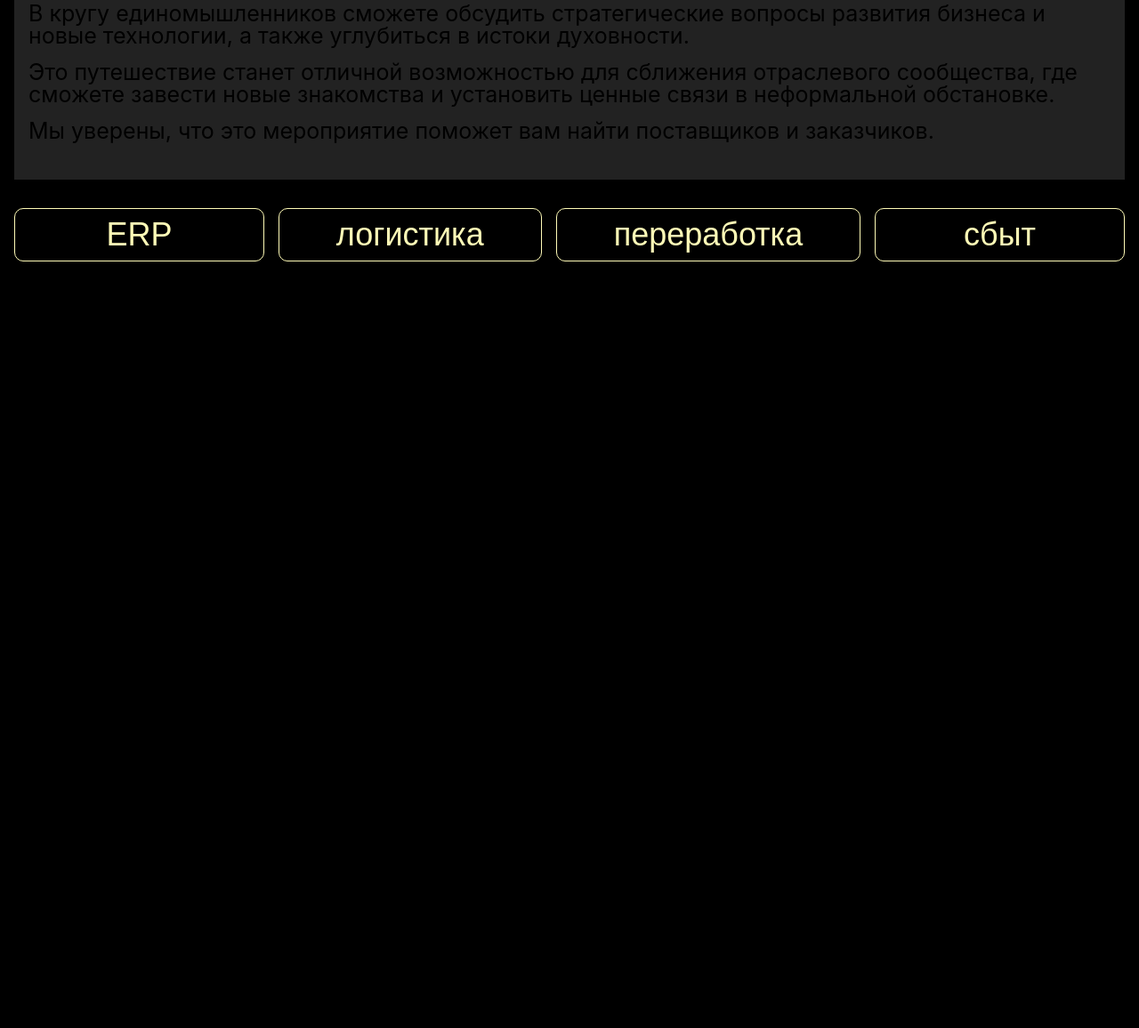
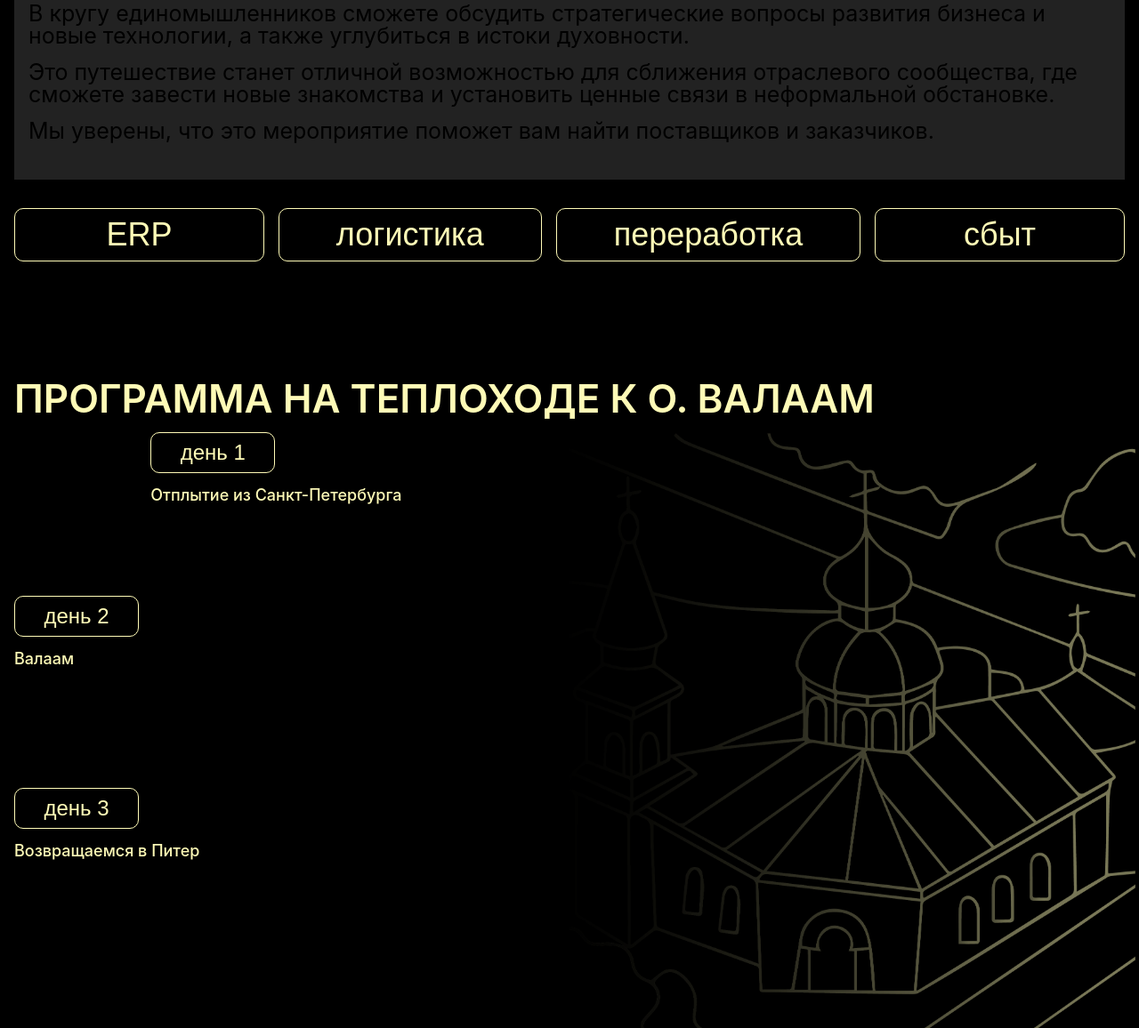
Before and after one commit to garaev-vadim-m/digital, a website built with Vite: page docs/index.html in a window 1280 px wide. Shown: the part 547-1703 px from the top of the page at 89% size. Before the commit the page ends 857 px from the top, so only its background shows below. Built offline with nearby package versions, Linux system fonts and the light colour scheme.

Commit message:
Programm

```diff
--- a/docs/index-C0xCbIzc.js
+++ b/docs/index-Bk4wQ_Dk.js
@@ -54,8 +54,8 @@
     const style = document.createElement("style");
     style.textContent = `
       button {
-        padding: 8px clamp(30px, 5vw, 100px);
-        font-size: clamp(28px, 5vw, 36px);
+        padding: 8px clamp(30px, 5vw, ${this.getAttribute("maxPadding") || "100"}px);
+        font-size: clamp(14px, 5vw, ${this.getAttribute("maxFontSize") || "36"}px);
         color: var(--color-yellow);
         background-color: ${this.getAttribute("color") || "var(--color-black)"};
         border:1px solid  var(--color-yellow);
@@ -64,6 +64,7 @@
         transition: all 0.4s ease;
         width: ${this.getAttribute("size") || "100"}%;
         max-height: ${this.getAttribute("size") || "100"}%;
+        text-align: center;
       }
 
       button:hover {
--- a/docs/index-c_b2WL25.css
+++ b/docs/index-l06xaFBB.css
@@ -12,6 +12,10 @@
 .container {
   padding: 0 16px;
   min-height: calc(100vh - 130px);
+}
+
+.divLink {
+  height: 100px;
 }
 
 /* http://meyerweb.com/eric/tools/css/reset/
@@ -364,6 +368,48 @@
 @media (max-width: 728px) {
 }
 
+.program {
+  background-image: url('./background_cerkov-CkZ34DC6.png');
+  background-size: 50%; /* Заполняет весь блок, сохраняя пропорции */
+  background-position: top right; /* Центрирует изображение */
+  background-repeat: no-repeat; /* Запрещает повторение изображения */
+}
+
+.program_title {
+  font-size: clamp(24px, 5vw, 44px);
+  font-weight: 600;
+  color: var(--color-yellow);
+  padding: 16px;
+}
+
+.program_days {
+  max-width: 50%;
+  /*margin: 0 auto;*/
+  display: flex;
+  flex-direction: column;
+  gap: 40px;
+}
+
+.program_day {
+  display: flex;
+  flex-direction: column;
+  gap: 16px;
+}
+
+.program_day-one {
+  margin: 0 auto;
+}
+
+.program_day_button {
+  max-width: 140px;
+}
+
+.program_day_title {
+  color: var(--color-yellow);
+  font-weight: 500;
+  font-size: clamp(14px, 5vw, 18px);
+}
+
 :root {
   font-family: Inter, system-ui, Avenir, Helvetica, Arial, sans-serif;
   line-height: 1.5;
--- a/docs/index.html
+++ b/docs/index.html
@@ -5,8 +5,8 @@
     <!--    <link rel="icon" type="image/svg+xml" href="/vite.svg" />-->
     <meta name="viewport" content="width=device-width, initial-scale=1.0" />
     <title></title>
-    <script type="module" crossorigin src="./index-C0xCbIzc.js"></script>
-    <link rel="stylesheet" crossorigin href="./index-c_b2WL25.css">
+    <script type="module" crossorigin src="./index-Bk4wQ_Dk.js"></script>
+    <link rel="stylesheet" crossorigin href="./index-l06xaFBB.css">
   </head>
   <body>
     <header class="header">
@@ -16,7 +16,7 @@
       <nav class="header_navbar">
         <ul class="header_list" id="menu">
           <li>
-            <a class="header_list_link" href="#">ПРОГРАММА</a>
+            <a class="header_list_link" href="#program">ПРОГРАММА</a>
           </li>
           <li>
             <a class="header_list_link" href="#">ПАРТНЕРАМ</a>
@@ -71,6 +71,45 @@
         </div>
       </div>
     </section>
+    <div class="divLink" id="program"></div>
+    <section class="section section_program" >
+      <h1 class="program_title">ПРОГРАММА НА ТЕПЛОХОДЕ К О. ВАЛААМ</h1>
+      <div class="program container">
+        <div class="program_days">
+          <div class="program_day program_day-one">
+            <div class="program_day_button">
+              <base-button maxFontSize="24" maxPadding="0">день 1</base-button>
+            </div>
+            <h4 class="program_day_title">Отплытие из Санкт-Петербурга</h4>
+            <p>Встречаемся в порту<br />участвуем в деловой сессии и ужинаем<br />в компании новых партнеров</p>
+          </div>
+          <div class="program_day">
+            <div class="program_day_button">
+              <base-button maxFontSize="24" maxPadding="0">день 2</base-button>
+            </div>
+            <h4 class="program_day_title">Валаам</h4>
+            <p>
+              ждет: экскурсия в Центральную усадьбу<br />
+              мужского монастыря и пешая прогулка<br />
+              до «Скитов Валаама», а еще — паломнический обед.<br />
+              Затем проведем бизнес-игру,<br />
+              направляясь в Санкт-Петербург
+              <br />
+            </p>
+          </div>
+          <div class="program_day">
+            <div class="program_day_button">
+            <base-button maxFontSize="24" maxPadding="0">день 3</base-button>
+            </div>
+            <h4 class="program_day_title">Возвращаемся в Питер</h4>
+            <p>
+              с новыми знаниями, партнерами<br />
+              и будем ждать новых встреч!<br />
+            </p>
+          </div>
+        </div>
+      </div>
+    </section>
 
   </body>
 </html>
--- a/src/app/index.css
+++ b/src/app/index.css
@@ -2,6 +2,7 @@
 @import './style/reset.css';
 @import './style/header.css';
 @import './style/greeting.css';
+@import './style/program.css';
 :root {
   font-family: Inter, system-ui, Avenir, Helvetica, Arial, sans-serif;
   line-height: 1.5;
--- /dev/null
+++ b/src/app/style/program.css
@@ -0,0 +1,41 @@
+.program {
+  background-image: url('../image/background/background_cerkov.png');
+  background-size: 50%; /* Заполняет весь блок, сохраняя пропорции */
+  background-position: top right; /* Центрирует изображение */
+  background-repeat: no-repeat; /* Запрещает повторение изображения */
+}
+
+.program_title {
+  font-size: clamp(24px, 5vw, 44px);
+  font-weight: 600;
+  color: var(--color-yellow);
+  padding: 16px;
+}
+
+.program_days {
+  max-width: 50%;
+  /*margin: 0 auto;*/
+  display: flex;
+  flex-direction: column;
+  gap: 40px;
+}
+
+.program_day {
+  display: flex;
+  flex-direction: column;
+  gap: 16px;
+}
+
+.program_day-one {
+  margin: 0 auto;
+}
+
+.program_day_button {
+  max-width: 140px;
+}
+
+.program_day_title {
+  color: var(--color-yellow);
+  font-weight: 500;
+  font-size: clamp(14px, 5vw, 18px);
+}
--- a/src/app/style/style.css
+++ b/src/app/style/style.css
@@ -13,3 +13,7 @@
   padding: 0 16px;
   min-height: calc(100vh - 130px);
 }
+
+.divLink {
+  height: 100px;
+}
--- a/src/shared/ui/BaseButton.ts
+++ b/src/shared/ui/BaseButton.ts
@@ -10,8 +10,8 @@
     const style = document.createElement('style');
     style.textContent = `
       button {
-        padding: 8px clamp(30px, 5vw, 100px);
-        font-size: clamp(28px, 5vw, 36px);
+        padding: 8px clamp(30px, 5vw, ${this.getAttribute('maxPadding') || '100'}px);
+        font-size: clamp(14px, 5vw, ${this.getAttribute('maxFontSize') || '36'}px);
         color: var(--color-yellow);
         background-color: ${this.getAttribute('color') || 'var(--color-black)'};
         border:1px solid  var(--color-yellow);
@@ -20,6 +20,7 @@
         transition: all 0.4s ease;
         width: ${this.getAttribute('size') || '100'}%;
         max-height: ${this.getAttribute('size') || '100'}%;
+        text-align: center;
       }
 
       button:hover {
```
Also changed, not shown: index.html (+40 -1 lines), docs/background_cerkov-CkZ34DC6.png (added).
